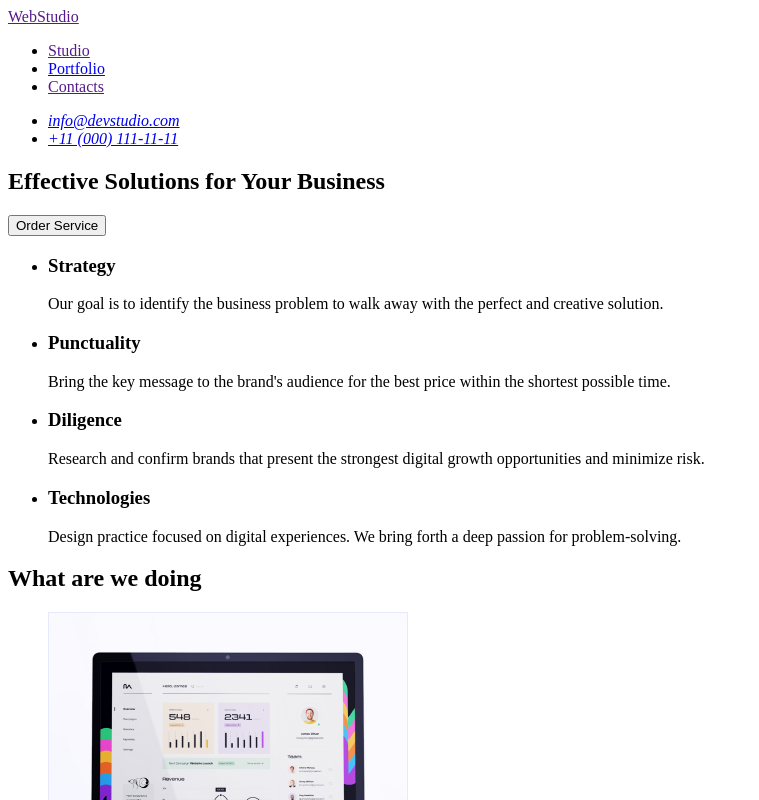
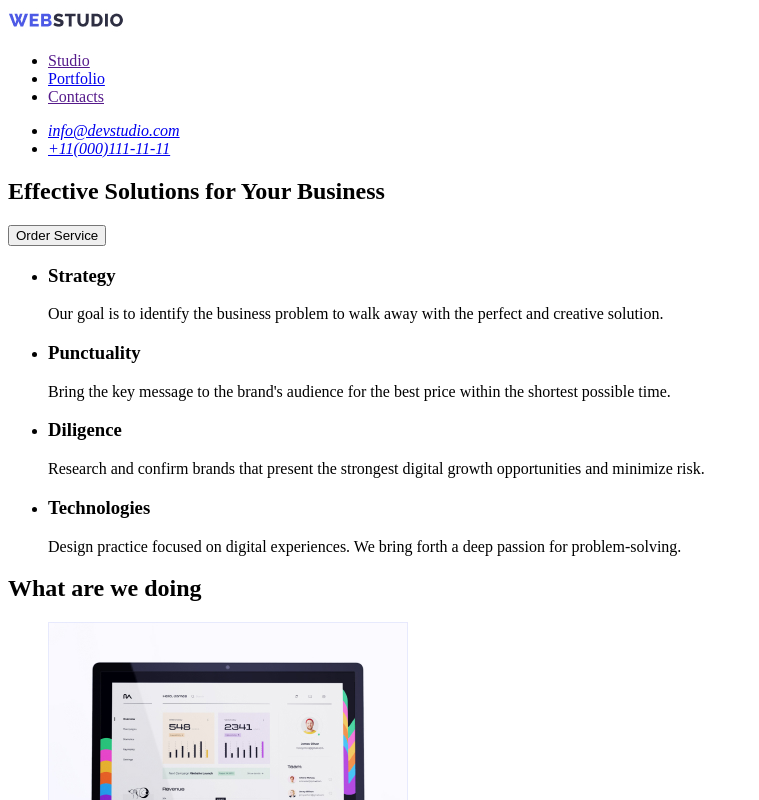
Before and after one commit to sasovanna/goit-markup-hw-01, a plain HTML site: page index.html in a window 1280 px wide. Shown: the top 800 px of the page, without its empty margins (0-759 px from the left). Drawn offline with Linux system fonts and the light colour scheme.

Commit message:
goit-markup-hw-01

```diff
--- a/index.html
+++ b/index.html
@@ -8,7 +8,7 @@
 <body>
    <header>
     <nav>
-    <a href="">WebStudio</a>
+    <img src="/images/Logo.jpg" alt="WebStudio">
         <ul>
             <li><a href="">Studio</a></li>
             <li><a href="#portfolio">Portfolio</a></li>
@@ -18,7 +18,7 @@
     <address>
         <ul>
             <li><a href="mailto:info@devstudio.com">info@devstudio.com</a></li>
-            <li><a href="tel:+11000111111">+11 (000) 111-11-11</a></li>
+            <li><a href="tel:+110001111111">+11(000)111-11-11</a></li>
         </ul>
     </address>
    </header>
@@ -90,7 +90,7 @@
     </section>
    </main>
    <footer>
-    <a href="">WebStudio</a>
+    <img src="/images/Logo.jpg" alt="WebStudio">
     <p>Increase the flow of customers and sales for your business with digital marketing & growth solutions.</p>
    </footer>
 </body>
```
Also changed, not shown: images/Logo.jpg (added).
